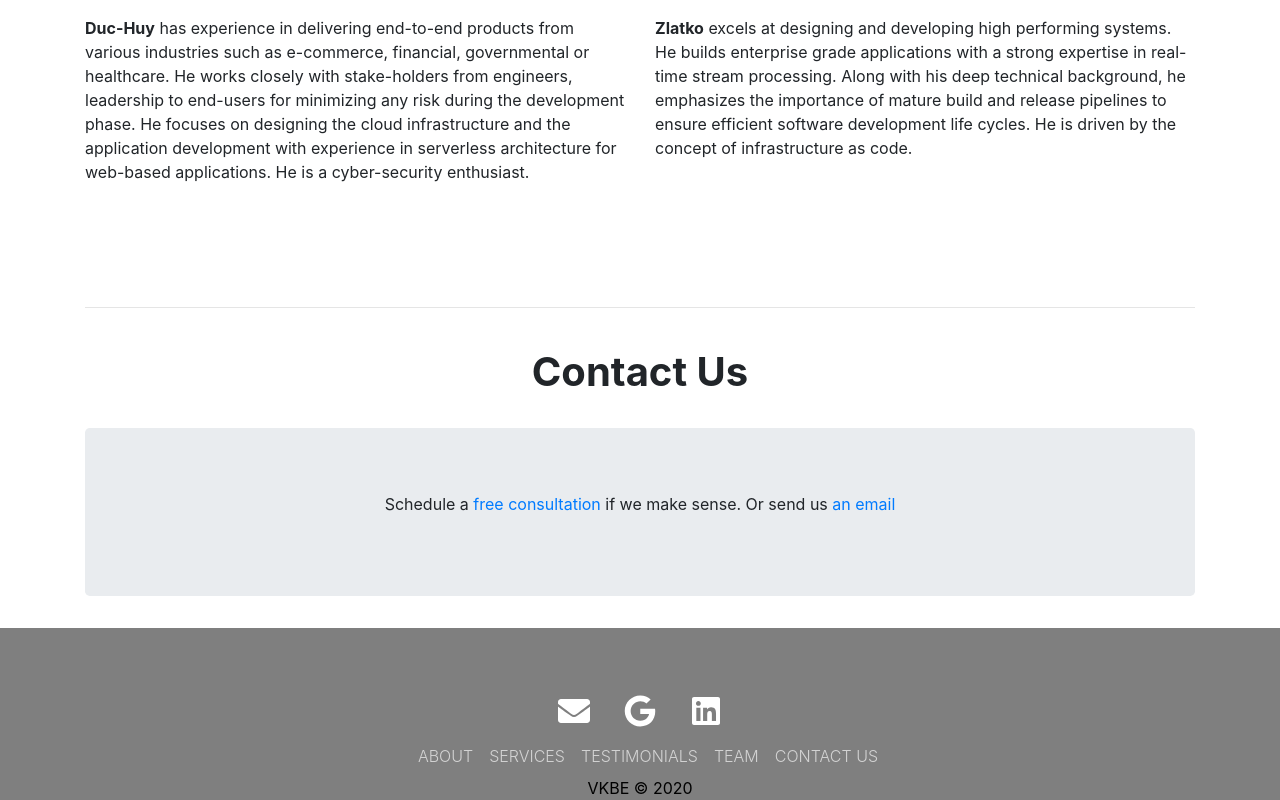
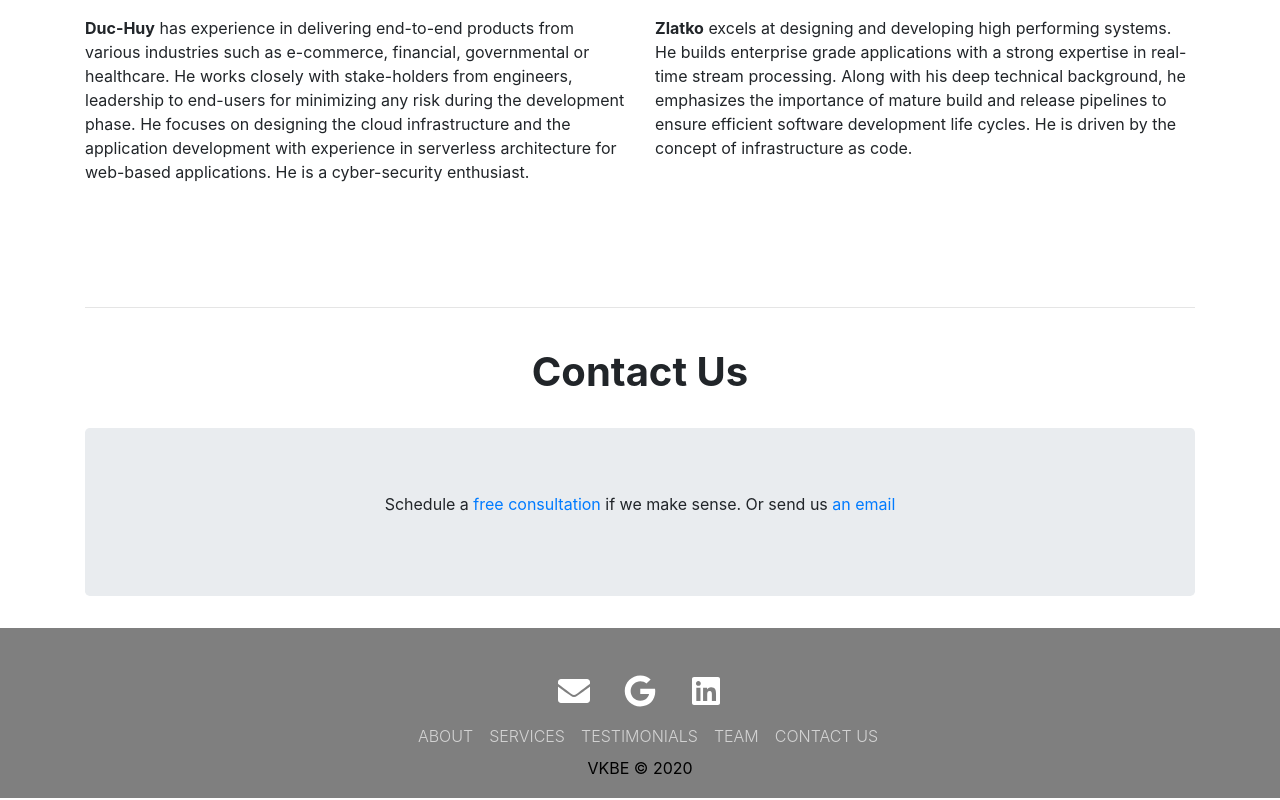
Before and after one commit to ddhoang21/VKBE-Consulting, a React (Create React App) app: page / in a window 1280 px wide. Shown: the part 3587-4387 px from the top of the page. Built offline with nearby package versions, Linux system fonts and the light colour scheme.

Commit message:
fixed footer size

```diff
--- a/src/components/Footer/index.js
+++ b/src/components/Footer/index.js
@@ -27,7 +27,7 @@ function Footer() {
                                     <Link
                                         activeClass='active'
                                         to='main'
-                                        spy={true}
+                          ∂              spy={true}
                                         smooth={true}
                                         offset={-70}
                                         duration= {500}
--- a/src/components/Footer/style.css
+++ b/src/components/Footer/style.css
@@ -1,8 +1,8 @@
 .footer {
-  min-height: 100px;
+  min-height: 170px;
   position: relative;
   background-color: rgba(0, 0, 0, 0.5);
-  padding-top: 60px;
+  padding-top: 40px;
   isolation: isolate;
 }
 
```
